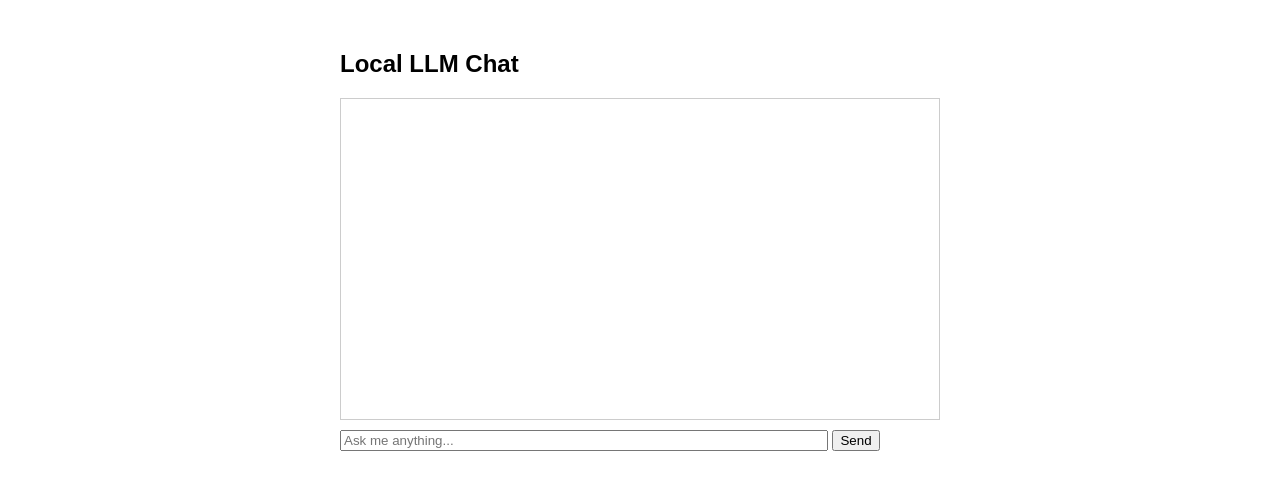
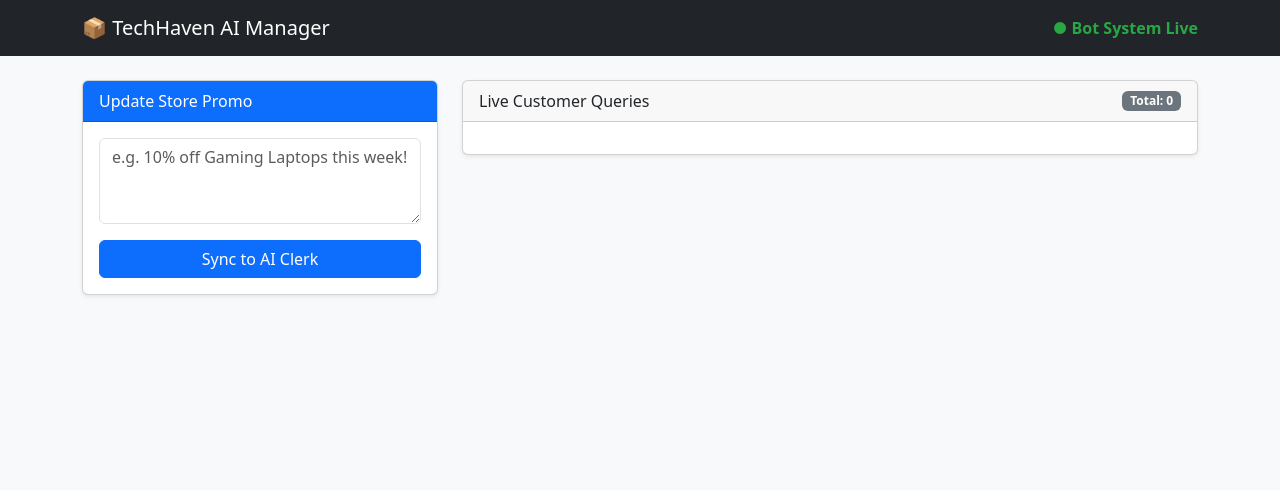
Before and after one commit to revdeluxe/python-test-file, a Flask app: page / in a window 1280 px wide. Shown: the top 490 px of the page. Run offline with Flask 3, Linux system fonts and the light colour scheme.

Commit message:
Split Telegram bot and add Flask dashboard
Refactor app.py into a Flask-based dashboard and move Telegram logic to a new bot.py. app.py now serves a simple in-memory store, endpoints for /get_context, /log_interaction and /update_promo, and renders a dashboard template. Created dashboard.html and simplified index.html, added a launcher.bat to start compiled executables, and added a small dashboard.py mock API. Updated dependencies.txt to include requests, python-dotenv, google-genai, transformers, torch, accelerate and pyTelegramBotAPI. Bot now queries the Flask service for catalog/promo data and logs interactions back to the dashboard; in-memory storage is used for demo purposes (replace with a real DB in production).

```diff
--- a/Telegram Bot/app.py
+++ b/Telegram Bot/app.py
@@ -1,50 +1,51 @@
-import os
-import telebot
-from dotenv import load_dotenv
-# Import your existing provider classes
-from providers.google_llm import GoogleProvider
-from providers.local_llm import LocalProvider
+from flask import Flask, render_template, request, redirect
+from datetime import datetime
 
-load_dotenv()
+app = Flask(__name__)
 
-# --- CONFIGURATION ---
-USE_PROVIDER = "google" # or "local"
-TELEGRAM_TOKEN = os.getenv("TELEGRAM_BOT_TOKEN")
+# Global state (In production, use a Database like SQLite)
+store_data = {
+    "current_promo": "Free shipping on orders over $50!",
+    "logs": [],
+    "products": [
+        {"name": "Neon Mechanical Keyboard", "price": "$89", "stock": 15, "desc": "Clicky switches with RGB lighting."},
+        {"name": "Quantum Coffee Mug", "price": "$25", "stock": 0, "desc": "Keeps coffee hot forever. Currently out of stock!"},
+        {"name": "Holographic Monitor", "price": "$450", "stock": 5, "desc": "3D display without glasses."}
+    ]
+}
 
-# Initialize your AI Provider exactly like your screenshot
-if USE_PROVIDER == "google":
-    ai = GoogleProvider()
-else:
-    ai = LocalProvider(model_path="./models/gemma-3")
+@app.route('/')
+def index():
+    return render_template('dashboard.html',
+                           logs=reversed(store_data["logs"]),
+                           total_queries=len(store_data["logs"]))
 
-# Initialize the Telegram Bot
-bot = telebot.TeleBot(TELEGRAM_TOKEN)
+@app.route('/get_context', methods=['GET'])
+def get_context():
+    # Now it returns BOTH the promo and the product list
+    return {
+        "promo": store_data["current_promo"],
+        "products": store_data["products"]
+    }
 
-# --- BOT HANDLERS ---
+@app.route('/log_interaction', methods=['POST'])
+def log_interaction():
+    data = request.json
+    new_entry = {
+        "user": data.get("user_id"),
+        "text": data.get("text"),
+        "response": data.get("response"),
+        "time": datetime.now().strftime("%H:%M:%S")
+    }
+    store_data["logs"].append(new_entry)
+    return {"status": "success"}
 
-@bot.message_handler(commands=['start'])
-def welcome(message):
-    bot.reply_to(message, "Hello! I am your AI Product Clerk. How can I help you with our catalog today?")
+        # ...existing code...
 
-@bot.message_handler(func=lambda message: True)
-def handle_queries(message):
-    """
-    This replaces your Flask route.
-    It takes the TG message, sends it to your AI provider, and replies.
-    """
-    user_input = message.text
+@app.route('/update_promo', methods=['POST'])
+def update_promo():
+    store_data["current_promo"] = request.form.get("promo")
+    return redirect('/')
 
-    try:
-        # Assuming your provider has a method like .generate() or .query()
-        # Adjust the method name below to match your 'base.py' interface
-        ai_response = ai.query(user_input)
-
-        bot.reply_to(message, ai_response)
-    except Exception as e:
-        print(f"Error: {e}")
-        bot.reply_to(message, "I encountered an error processing that request.")
-
-# Start the bot (Replaces app.run())
 if __name__ == "__main__":
-    print(f"Bot is running using {USE_PROVIDER} provider...")
-    bot.infinity_polling()
+    app.run(port=5000, debug=True)
--- /dev/null
+++ b/Telegram Bot/templates/dashboard.html
@@ -0,0 +1,57 @@
+<!DOCTYPE html>
+<html lang="en">
+<head>
+    <meta charset="UTF-8">
+    <title>AI Clerk | Command Center</title>
+    <link href="https://cdn.jsdelivr.net/npm/bootstrap@5.3.0/dist/css/bootstrap.min.css" rel="stylesheet">
+    <style>
+        .query-card { border-left: 5px solid #0088cc; margin-bottom: 10px; }
+        .status-online { color: #28a745; font-weight: bold; }
+    </style>
+</head>
+<body class="bg-light">
+    <nav class="navbar navbar-dark bg-dark mb-4">
+        <div class="container">
+            <a class="navbar-brand" href="#">📦 TechHaven AI Manager</a>
+            <span class="navbar-text status-online">● Bot System Live</span>
+        </div>
+    </nav>
+
+    <div class="container">
+        <div class="row">
+            <div class="col-md-4">
+                <div class="card shadow-sm mb-4">
+                    <div class="card-header bg-primary text-white">Update Store Promo</div>
+                    <div class="card-body">
+                        <form action="/update_promo" method="POST">
+                            <textarea name="promo" class="form-control mb-3" rows="3" placeholder="e.g. 10% off Gaming Laptops this week!"></textarea>
+                            <button class="btn btn-primary w-100">Sync to AI Clerk</button>
+                        </form>
+                    </div>
+                </div>
+            </div>
+
+            <div class="col-md-8">
+                <div class="card shadow-sm">
+                    <div class="card-header d-flex justify-content-between align-items-center">
+                        <span>Live Customer Queries</span>
+                        <span class="badge bg-secondary">Total: {{ total_queries }}</span>
+                    </div>
+                    <div class="card-body" id="feed">
+                        {% for log in logs %}
+                        <div class="card query-card shadow-sm p-3">
+                            <div class="d-flex justify-content-between">
+                                <strong>User ID: {{ log.user }}</strong>
+                                <small class="text-muted">{{ log.time }}</small>
+                            </div>
+                            <p class="mb-1 mt-2 text-primary italic">"{{ log.text }}"</p>
+                            <small class="text-dark"><strong>AI Replied:</strong> {{ log.response }}</small>
+                        </div>
+                        {% endfor %}
+                    </div>
+                </div>
+            </div>
+        </div>
+    </div>
+</body>
+</html>
```
Also changed, not shown: Telegram Bot/bot.py (added, +90 -0 lines), Telegram Bot/dashboard.py (added, +22 -0 lines), Telegram Bot/dependencies.txt (+8 -1 lines), Telegram Bot/templates/index.html (+10 -29 lines), 1 other file.
